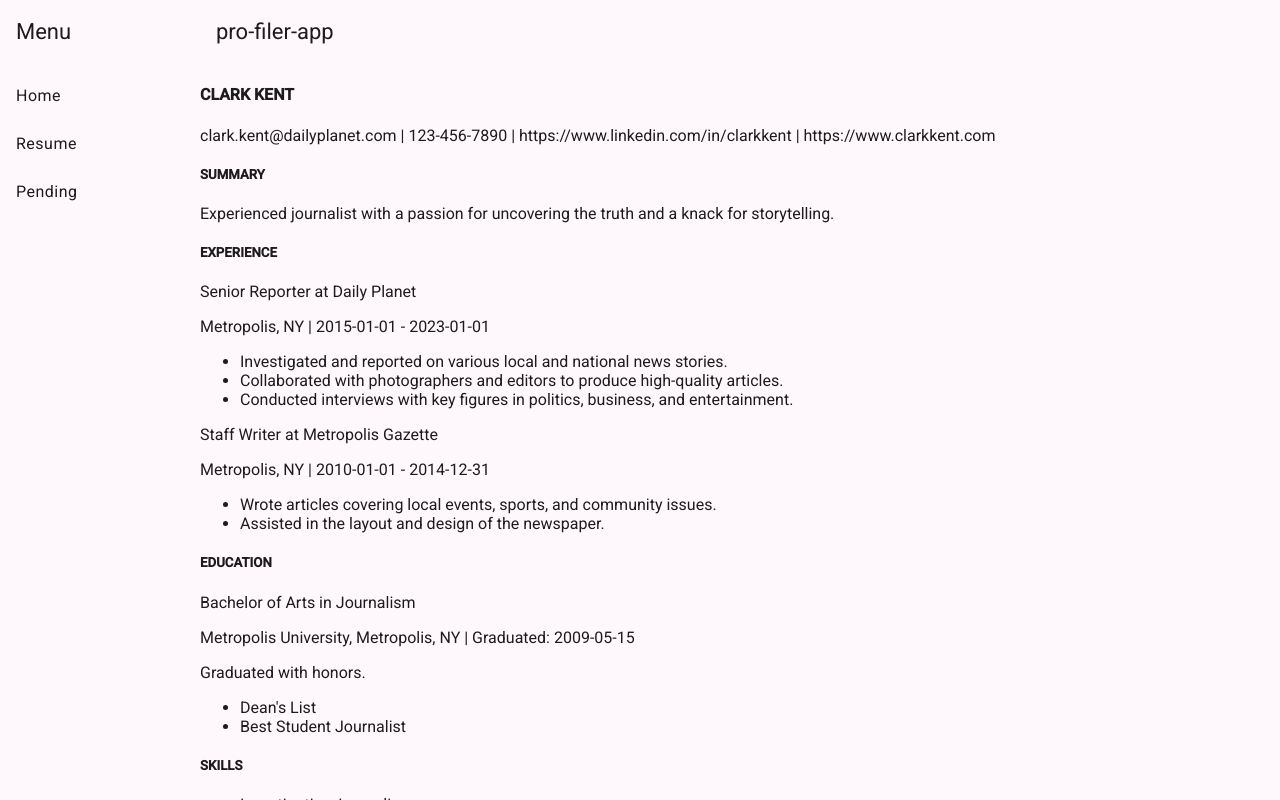
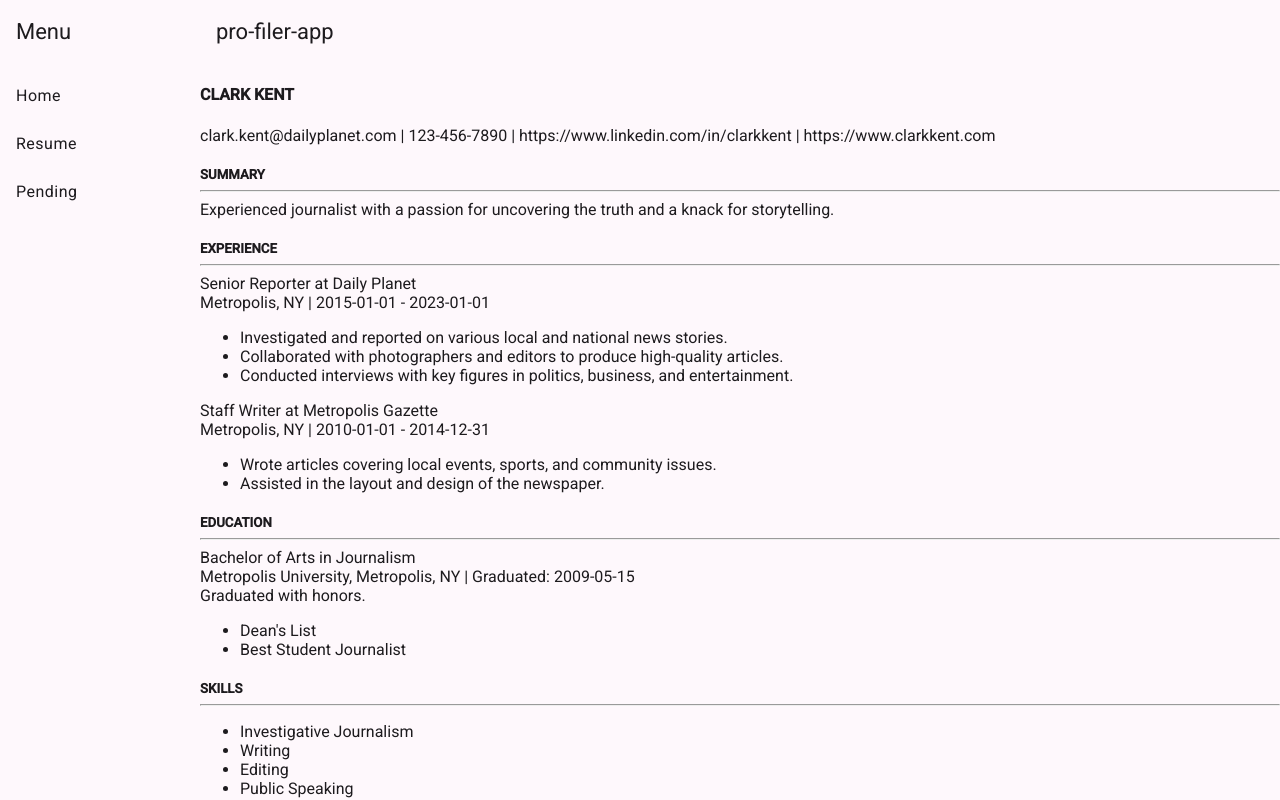
Before and after one commit to chukwuma1976/pro-filer, an Angular app: page /pro-filer/resume-details in a window 1280 px wide. Built offline with nearby package versions, Linux system fonts and the light colour scheme.

Commit message:
added bootstrap 5 and styling changes to resume details

```diff
--- a/package.json
+++ b/package.json
@@ -22,6 +22,7 @@
     "@angular/platform-server": "^19.2.0",
     "@angular/router": "^19.2.0",
     "@angular/ssr": "^19.2.7",
+    "bootstrap": "^5.3.5",
     "express": "^4.18.2",
     "rxjs": "~7.8.0",
     "tslib": "^2.3.0",
--- a/src/app/resume-details/resume-details.component.html
+++ b/src/app/resume-details/resume-details.component.html
@@ -2,8 +2,10 @@
     <h4>{{resumeData?.firstName?.toUpperCase()}} {{resumeData?.lastName?.toUpperCase()}}</h4>
     <p>{{resumeData?.email}} | {{resumeData?.phoneNumber}} | {{resumeData?.linkedIn}} | {{resumeData?.website}}</p>
     <h5>SUMMARY</h5>
+    <hr />
     <p>{{resumeData?.summary}}</p>
     <h5>EXPERIENCE</h5>
+    <hr />
     <div *ngFor="let job of resumeData?.experience">
         <p>{{job.title}} at {{job.employer}}</p>
         <p>{{job.city}}, {{job.state}} | {{job.startDate}} - {{job.endDate}}</p>
@@ -12,6 +14,7 @@
         </ul>
     </div>
     <h5>EDUCATION</h5>
+    <hr />
     <div *ngFor="let edu of resumeData?.education">
         <p>{{edu.degree}} in {{edu.fieldOfStudy}}</p>
         <p>{{edu.institution}}, {{edu.city}}, {{edu.state}} | Graduated: {{edu.graduationDate}}</p>
@@ -21,6 +24,7 @@
         </ul>
     </div>
     <h5>SKILLS</h5>
+    <hr />
     <ul>
         <li *ngFor="let skill of resumeData?.skills">{{skill}}</li>
     </ul>
--- a/src/app/resume-details/resume-details.component.scss
+++ b/src/app/resume-details/resume-details.component.scss
@@ -0,0 +1,9 @@
+h5 {
+    margin-bottom: 0;
+    font-weight: 600;
+}
+
+p {
+    margin-top: 0;
+    margin-bottom: 0;
+}
```
Also changed, not shown: 1 other file (tests, documents, lock files or other folders).
